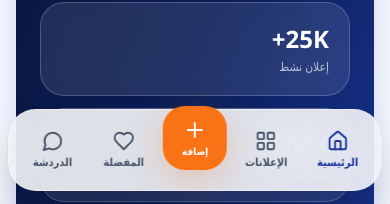
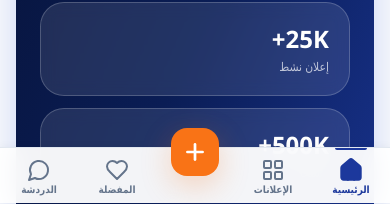
Before and after one commit to asbel4096-web/Brao-, a Next.js app: page / in a window 390 px wide. Shown: the part 641-845 px from the top of the page. Built offline with nearby package versions, Linux system fonts and the light colour scheme; no server answers; the database is empty.

Commit message:
Add files via upload

```diff
--- a/app/layout.tsx
+++ b/app/layout.tsx
@@ -2,6 +2,8 @@ import type { Metadata, Viewport } from "next";
 import "./globals.css";
 import { AuthProvider } from "@/contexts/AuthContext";
 import { ThemeProvider } from "@/contexts/ThemeContext";
+import { ToastProvider } from "@/contexts/ToastContext";
+import { ConfirmProvider } from "@/components/confirm-dialog";
 import { SiteHeader } from "@/components/site-header";
 import BottomNav from "@/components/bottom-nav";
 
@@ -31,10 +33,6 @@ export default function RootLayout({
   return (
     <html lang="ar" dir="rtl" suppressHydrationWarning>
       <head>
-        {/*
-          Resource hints — تقصّر زمن أول طلب لـ Firebase بمئات الميلي ثانية
-          على الجوال لأن DNS + TLS handshake يبدآن باكراً.
-        */}
         <link rel="preconnect" href="https://firestore.googleapis.com" crossOrigin="" />
         <link rel="preconnect" href="https://firebasestorage.googleapis.com" crossOrigin="" />
         <link rel="preconnect" href="https://identitytoolkit.googleapis.com" crossOrigin="" />
@@ -46,9 +44,13 @@ export default function RootLayout({
       <body>
         <ThemeProvider>
           <AuthProvider>
-            <SiteHeader />
-            <main className="pb-28 md:pb-12">{children}</main>
-            <BottomNav />
+            <ToastProvider>
+              <ConfirmProvider>
+                <SiteHeader />
+                <main className="pb-20 md:pb-12">{children}</main>
+                <BottomNav />
+              </ConfirmProvider>
+            </ToastProvider>
           </AuthProvider>
         </ThemeProvider>
       </body>
--- a/components/bottom-nav.tsx
+++ b/components/bottom-nav.tsx
@@ -3,22 +3,55 @@
 import Link from "next/link";
 import { usePathname } from "next/navigation";
 import { memo, useEffect, useState } from "react";
-import { Home, LayoutGrid, Plus, MessageCircle, Heart } from "lucide-react";
+import {
+  Heart,
+  Home,
+  LayoutGrid,
+  MessageCircle,
+  Plus,
+} from "lucide-react";
 import { collection, onSnapshot, query, where } from "firebase/firestore";
 import { db } from "@/lib/firebase";
 import { useAuth } from "@/contexts/AuthContext";
+import { useScrollDirection } from "@/hooks/useScrollDirection";
+import { cn } from "@/lib/utils";
 
-const items = [
+/**
+ * Bottom navigation بمواصفات احترافية مثل Facebook/Instagram:
+ *
+ * - عرض كامل من الحافة للحافة (full-width).
+ * - ارتفاع 56px للأيقونات + safe-area-inset-bottom للـ home indicator.
+ * - أيقونات 24px (FB يستخدم 24-26).
+ * - الأيقونة النشطة ممتلئة + لون brand.
+ * - يختفي عند التمرير للأسفل، يظهر عند التمرير للأعلى أو التوقف.
+ * - زر الإضافة بارز فوق الشريط (FAB style مثل Threads/IG).
+ * - badges مدمجة على أيقونات المفضلة والدردشة.
+ */
+
+interface NavItem {
+  href: string;
+  label: string;
+  Icon: typeof Home;
+  /** أيقونة ممتلئة عند التنشيط (للحالة active) */
+  ActiveIcon?: typeof Home;
+  /** نوع الـ badge (لإظهار العدد) */
+  badge?: "favorites" | "messages";
+  /** زر الإضافة المرتفع */
+  raised?: boolean;
+}
+
+const items: NavItem[] = [
   { href: "/", label: "الرئيسية", Icon: Home },
   { href: "/listings", label: "الإعلانات", Icon: LayoutGrid },
-  { href: "/add-listing", label: "إضافة", Icon: Plus, highlight: true },
-  { href: "/favorites", label: "المفضلة", Icon: Heart, badge: "favorites" as const },
-  { href: "/messages", label: "الدردشة", Icon: MessageCircle, badge: "messages" as const },
+  { href: "/add-listing", label: "إضافة", Icon: Plus, raised: true },
+  { href: "/favorites", label: "المفضلة", Icon: Heart, badge: "favorites" },
+  { href: "/messages", label: "الدردشة", Icon: MessageCircle, badge: "messages" },
 ];
 
 function BottomNavImpl() {
   const pathname = usePathname();
   const { user } = useAuth();
+  const direction = useScrollDirection({ topOffset: 64, threshold: 6, idleDelay: 160 });
   const [unreadChats, setUnreadChats] = useState(0);
   const [favCount, setFavCount] = useState(0);
 
@@ -69,7 +102,7 @@ function BottomNavImpl() {
     }
   }, [user]);
 
-  // اشتراك بالمفضلة (مؤجَّل أيضاً)
+  // اشتراك بالمفضلة
   useEffect(() => {
     if (!user) {
       setFavCount(0);
@@ -105,64 +138,118 @@ function BottomNavImpl() {
     }
   }, [user]);
 
+  // إخفاء عند التمرير للأسفل، إظهار عند التمرير للأعلى أو التوقف
+  const hidden = direction === "down";
+
   return (
-    <div className="md:hidden fixed bottom-3 left-1/2 z-50 w-[min(96%,560px)] -translate-x-1/2">
-      <nav className="grid grid-cols-5 items-center rounded-[28px] border border-white/40 bg-white/85 px-2 py-2 shadow-2xl backdrop-blur-xl dark:border-slate-700/60 dark:bg-slate-900/85">
+    <div
+      className={cn(
+        "md:hidden fixed inset-x-0 bottom-0 z-50",
+        "transition-transform duration-300 ease-out will-change-transform",
+        hidden ? "translate-y-full" : "translate-y-0"
+      )}
+      style={{
+        // تجنّب overlap مع home indicator على iPhone
+        paddingBottom: "env(safe-area-inset-bottom)",
+      }}
+    >
+      <nav
+        className={cn(
+          "relative flex h-14 items-stretch border-t border-slate-200 bg-white/95 backdrop-blur-md",
+          "dark:border-slate-800 dark:bg-slate-950/95",
+          "shadow-[0_-1px_8px_rgba(15,23,42,0.04)] dark:shadow-[0_-1px_8px_rgba(0,0,0,0.4)]"
+        )}
+        aria-label="التنقل الرئيسي"
+      >
         {items.map((item) => {
           const active = pathname === item.href;
-          const Icon = item.Icon;
 
-          if (item.highlight) {
+          // زر الإضافة المرتفع (raised)
+          if (item.raised) {
             return (
+              <div
+                key={item.href}
+                className="relative flex flex-1 items-center justify-center"
+              >
                 <Link
-                key={item.href}
                   href={item.href}
                   prefetch={false}
-                className="mx-auto flex h-16 w-16 -translate-y-3 flex-col items-center justify-center rounded-[22px] bg-action-500 text-white shadow-action transition active:scale-95"
                   aria-label={item.label}
+                  className={cn(
+                    "absolute -top-5 inline-flex h-12 w-12 items-center justify-center rounded-2xl",
+                    "bg-action-500 text-white shadow-action transition-all duration-200",
+                    "active:scale-95 hover:bg-action-600"
+                  )}
                 >
-                <Icon size={24} />
-                <span className="mt-0.5 text-[10px] font-black">{item.label}</span>
+                  <Plus size={26} strokeWidth={2.5} />
                 </Link>
+              </div>
             );
           }
 
-          // Determine badge value for this item
+          // Badge value
           let badgeValue = 0;
           if (item.badge === "messages") badgeValue = unreadChats;
           if (item.badge === "favorites") badgeValue = favCount;
+
+          const Icon = item.Icon;
 
           return (
             <Link
               key={item.href}
               href={item.href}
               prefetch={false}
-              className={`relative flex flex-col items-center justify-center rounded-2xl px-2 py-2 transition ${
+              aria-label={item.label}
+              aria-current={active ? "page" : undefined}
+              className={cn(
+                "relative flex flex-1 flex-col items-center justify-center gap-0.5 transition-colors duration-150",
+                "active:bg-slate-100/60 dark:active:bg-slate-800/60",
                 active
                   ? "text-brand-700 dark:text-brand-300"
-                  : "text-slate-600 dark:text-slate-300"
-              }`}
-              aria-label={item.label}
+                  : "text-slate-500 dark:text-slate-400"
+              )}
             >
+              <div className="relative">
                 <Icon
-                size={22}
-                className={
-                  item.badge === "favorites" && active
-                    ? "fill-rose-500 text-rose-500"
-                    : item.badge === "favorites" && favCount > 0
-                    ? "fill-rose-500/20 text-rose-500"
-                    : ""
-                }
+                  size={24}
+                  strokeWidth={active ? 2.4 : 2}
+                  className={cn(
+                    "transition-transform duration-200",
+                    active && "scale-105 fill-current"
+                  )}
                 />
-              <span className="mt-0.5 text-[11px] font-bold">{item.label}</span>
+
+                {/* badge مدمج فوق الأيقونة */}
                 {badgeValue > 0 && (
                   <span
-                  className={`absolute top-0 right-2 flex h-5 min-w-5 items-center justify-center rounded-full px-1 text-[10px] font-black text-white ${
+                    className={cn(
+                      "absolute -top-1.5 -right-1.5 flex h-4 min-w-[16px] items-center justify-center rounded-full px-1",
+                      "border-2 border-white text-[10px] font-black leading-none text-white",
+                      "dark:border-slate-950",
                       item.badge === "favorites" ? "bg-rose-500" : "bg-action-500"
-                  }`}
+                    )}
+                    aria-label={`${badgeValue} غير مقروء`}
                   >
                     {badgeValue > 9 ? "9+" : badgeValue}
                   </span>
+                )}
+              </div>
+
+              <span
+                className={cn(
+                  "text-[10px] leading-none transition-all",
+                  active ? "font-black" : "font-bold"
+                )}
+              >
+                {item.label}
+              </span>
+
+              {/* مؤشّر علوي للحالة النشطة (مثل IG) */}
+              {active && (
+                <span
+                  aria-hidden="true"
+                  className="absolute top-0 left-1/2 h-0.5 w-8 -translate-x-1/2 rounded-b-full bg-brand-700 dark:bg-brand-300"
+                />
               )}
             </Link>
           );
--- /dev/null
+++ b/hooks/useScrollDirection.ts
@@ -0,0 +1,101 @@
+"use client";
+
+import { useEffect, useState } from "react";
+
+export type ScrollDirection = "up" | "down" | "idle";
+
+interface Options {
+  /** ابدأ بالإخفاء بعد هذه المسافة من الأعلى (لا تخفي في أول الصفحة) */
+  topOffset?: number;
+  /** المسافة المطلوبة بين تغييرَي الاتجاه قبل الاستجابة (لتفادي flicker) */
+  threshold?: number;
+  /** المدة بعد التوقف ليُعتبر idle (يُظهر الشريط) */
+  idleDelay?: number;
+}
+
+/**
+ * يرجع اتجاه التمرير الحالي:
+ *  - "down" → المستخدم يمرّر للأسفل (يُخفى الشريط).
+ *  - "up"   → المستخدم يمرّر للأعلى (يظهر الشريط).
+ *  - "idle" → توقّف عن التمرير (يظهر الشريط).
+ *
+ * نفس سلوك Facebook/Instagram على الجوال.
+ */
+export function useScrollDirection({
+  topOffset = 80,
+  threshold = 8,
+  idleDelay = 180,
+}: Options = {}): ScrollDirection {
+  const [direction, setDirection] = useState<ScrollDirection>("idle");
+
+  useEffect(() => {
+    if (typeof window === "undefined") return;
+
+    let lastY = window.scrollY;
+    let accumulated = 0;
+    let lastDirection: ScrollDirection = "idle";
+    let ticking = false;
+    let idleTimer: ReturnType<typeof setTimeout> | null = null;
+
+    const update = () => {
+      const currentY = window.scrollY;
+      const delta = currentY - lastY;
+
+      // فوق الـ topOffset → دائماً مرئي
+      if (currentY < topOffset) {
+        if (lastDirection !== "idle") {
+          lastDirection = "idle";
+          setDirection("idle");
+        }
+        accumulated = 0;
+        lastY = currentY;
+        ticking = false;
+        return;
+      }
+
+      // التراكم: نتجاوب فقط عندما يتجاوز delta الحد الأدنى
+      // هذا يمنع flicker على scroll يدوي يهتز.
+      if (Math.sign(delta) !== Math.sign(accumulated)) {
+        accumulated = delta;
+      } else {
+        accumulated += delta;
+      }
+
+      if (Math.abs(accumulated) >= threshold) {
+        const next: ScrollDirection = accumulated > 0 ? "down" : "up";
+        if (next !== lastDirection) {
+          lastDirection = next;
+          setDirection(next);
+        }
+        accumulated = 0;
+      }
+
+      lastY = currentY;
+      ticking = false;
+
+      // اعتبره idle بعد توقف قصير
+      if (idleTimer) clearTimeout(idleTimer);
+      idleTimer = setTimeout(() => {
+        if (lastDirection !== "idle") {
+          lastDirection = "idle";
+          setDirection("idle");
+        }
+      }, idleDelay);
+    };
+
+    const onScroll = () => {
+      if (!ticking) {
+        window.requestAnimationFrame(update);
+        ticking = true;
+      }
+    };
+
+    window.addEventListener("scroll", onScroll, { passive: true });
+    return () => {
+      window.removeEventListener("scroll", onScroll);
+      if (idleTimer) clearTimeout(idleTimer);
+    };
+  }, [topOffset, threshold, idleDelay]);
+
+  return direction;
+}
```
Also changed, not shown: 1 other file (tests, documents, lock files or other folders). Lines whose indentation alone changed are shown as unchanged.
